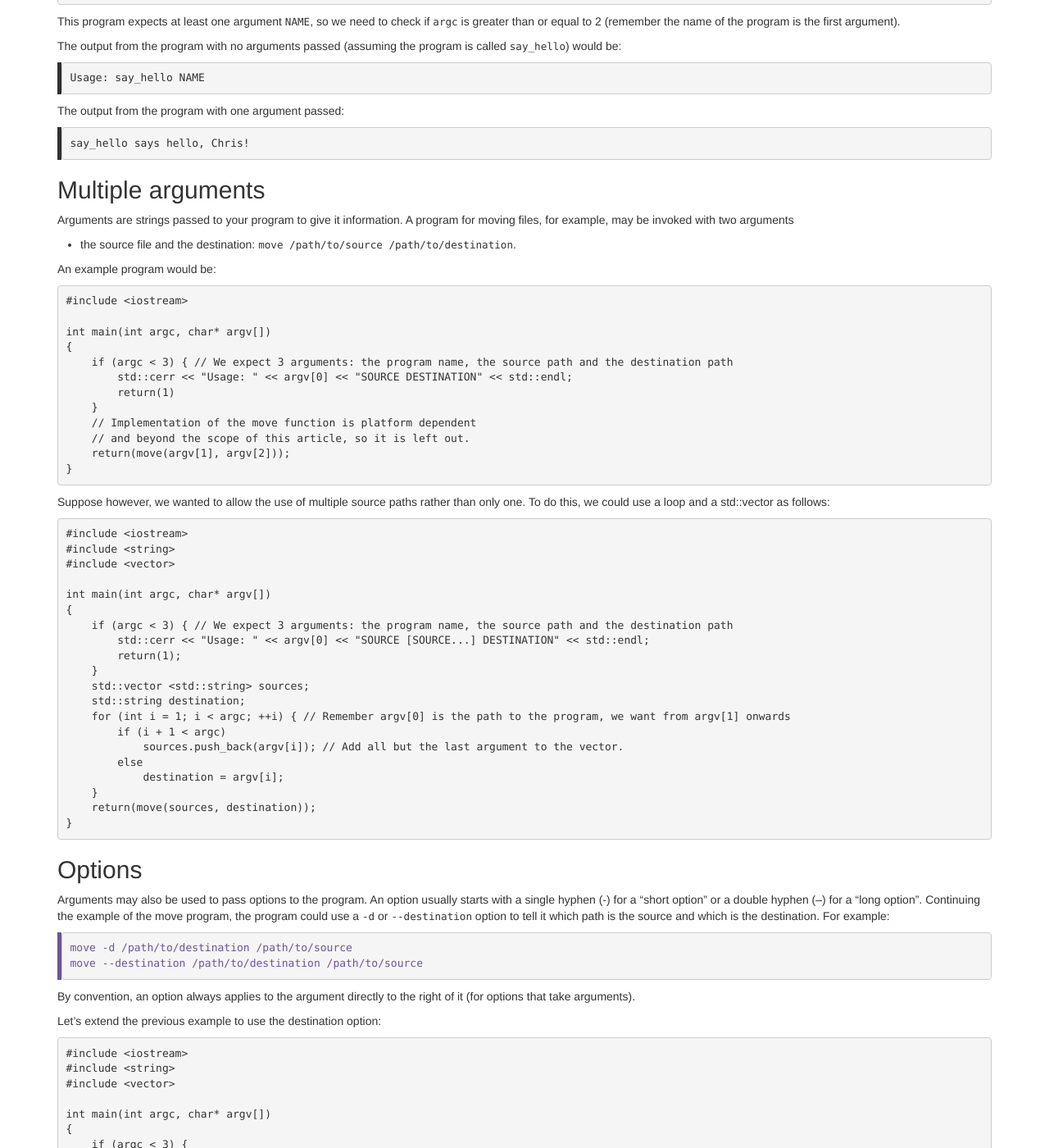
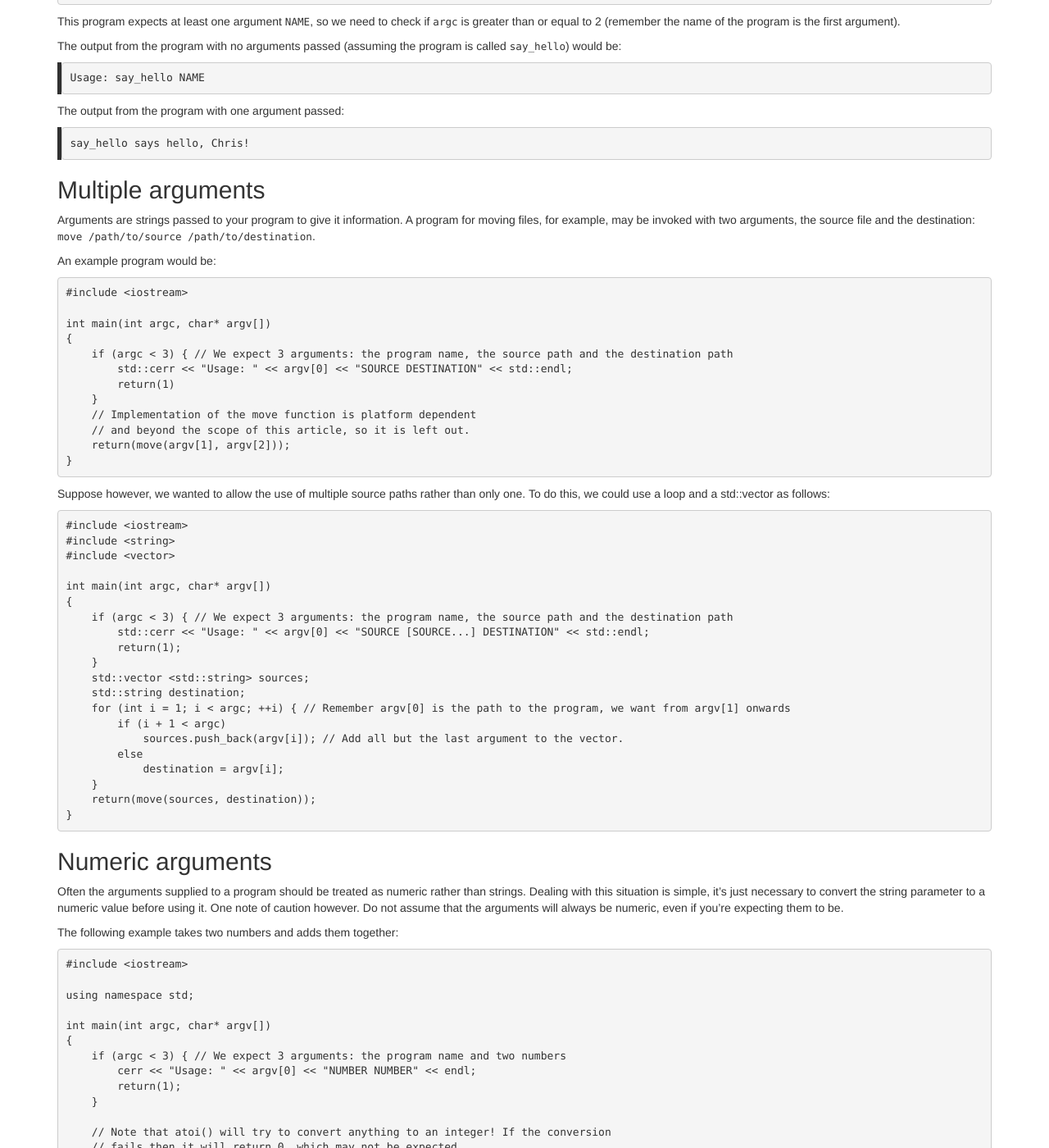
Before and after one commit to ornl-ssd/cpp-novice, a Jekyll site: the page built from _episodes/24-commandline.md, in a window 1280 px wide and 1400 px high, scrolled down 1555 px. Shown: the whole window at 82% size. Built offline with Jekyll 4.4.1, drawn with Linux system fonts in a browser that asks for light colours; some of the changed text lies outside the part shown.

Commit message:
Signed-off-by: Greg Watson <g.watson@computer.org>

```diff
--- a/_episodes/24-commandline.md
+++ b/_episodes/24-commandline.md
@@ -98,8 +98,7 @@ say_hello says hello, Chris!
 
 ## Multiple arguments
 
-Arguments are strings passed to your program to give it information. A program for moving files, for example, may be invoked with two arguments
-- the source file and the destination: `move /path/to/source /path/to/destination`.
+Arguments are strings passed to your program to give it information. A program for moving files, for example, may be invoked with two arguments, the source file and the destination: `move /path/to/source /path/to/destination`.
 
 An example program would be:
 
@@ -145,6 +144,39 @@ int main(int argc, char* argv[])
 }
 ~~~
 {: .code}
+
+## Numeric arguments
+
+Often the arguments supplied to a program should be treated as numeric rather than strings. Dealing with this situation is simple, it's just
+necessary to convert the string parameter to a numeric value before using it. One note of caution however. Do not assume that the arguments
+will always be numeric, even if you're expecting them to be.
+
+The following example takes two numbers and adds them together:
+
+~~~
+#include <iostream>
+
+using namespace std;
+
+int main(int argc, char* argv[])
+{
+    if (argc < 3) { // We expect 3 arguments: the program name and two numbers
+        cerr << "Usage: " << argv[0] << "NUMBER NUMBER" << endl;
+        return(1);
+    }
+
+    // Note that atoi() will try to convert anything to an integer! If the conversion
+    // fails then it will return 0, which may not be expected.
+    int first = atoi(argv[1]);
+    int second = atoi(argv[2]);
+
+    cout << "The result is: " << first + second << endl;
+    return(0);
+}
+~~~
+{: .code}
+
+Similar functions are available for converting to long integer (`atol`) and double (`atof`) types.
 
 ## Options
 
```
